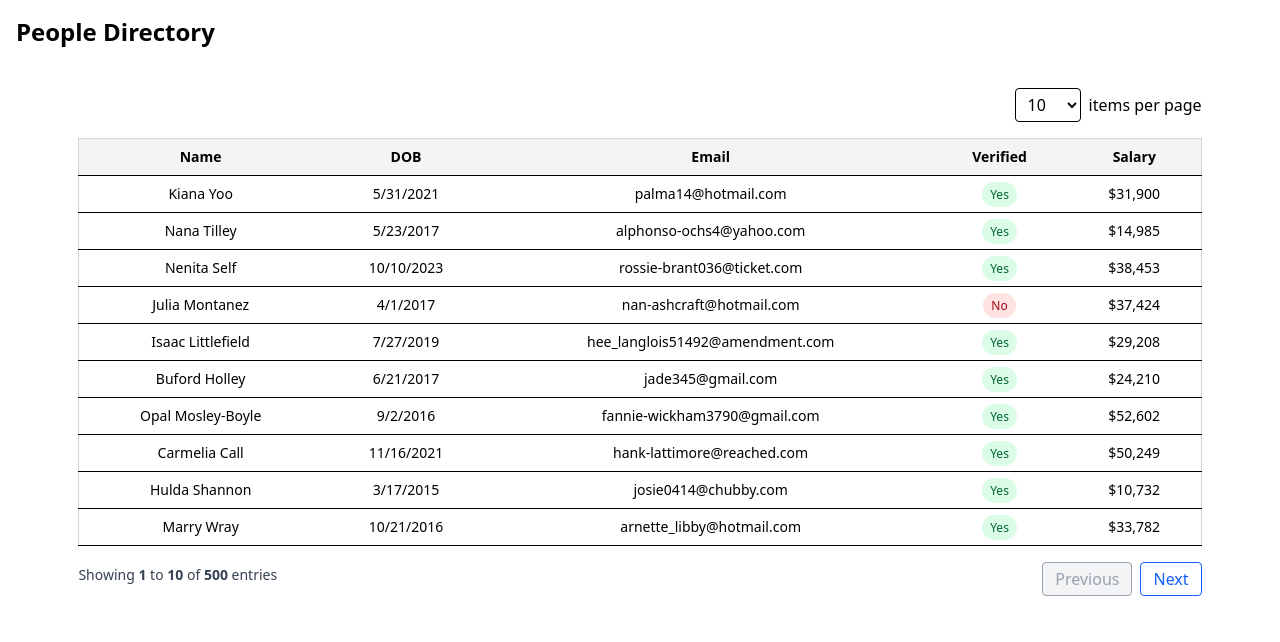
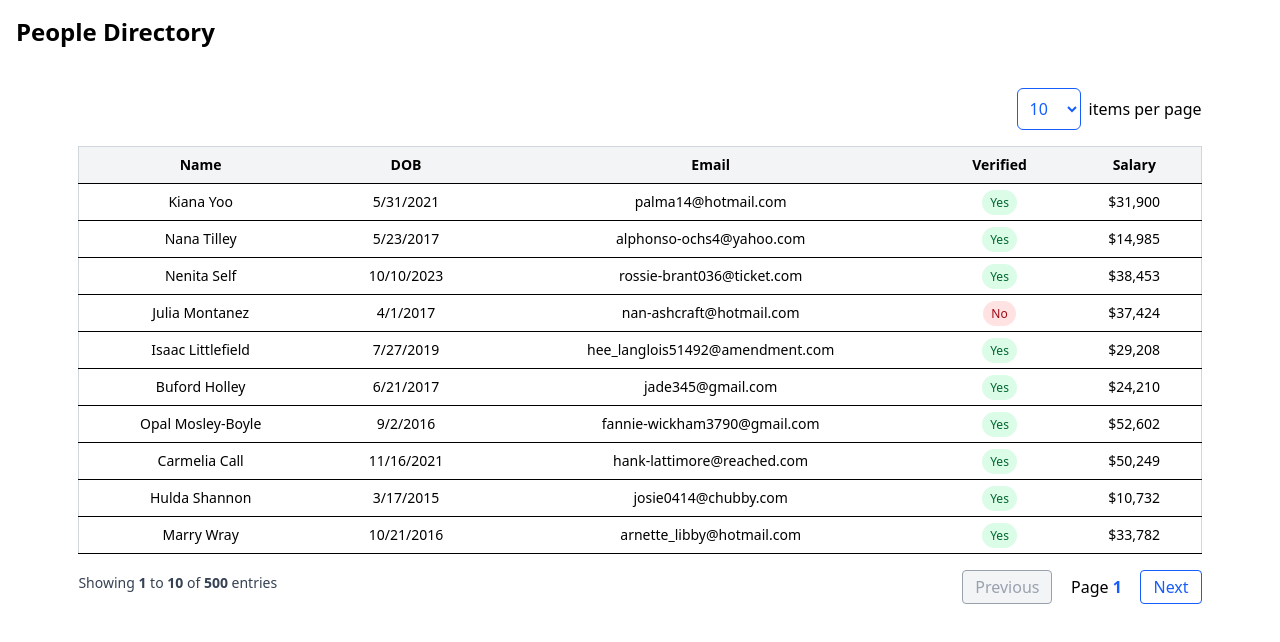
Before and after one commit to luceliu/random-people-table, a React (Vite) app: page / in a window 1280 px wide. Shown: the top 642 px of the page. Built offline with nearby package versions, Linux system fonts and the light colour scheme.

Commit message:
clean up

```diff
--- a/src/components/ItemsPerPageSelect.tsx
+++ b/src/components/ItemsPerPageSelect.tsx
@@ -1,18 +1,18 @@
 interface IRowsPerPageSelectProps {
   value: number;
-  onChange: (value: number) => void;
+  handleOptionSelect: (value: number) => void;
   options: number[];
 }
 
 const ItemsPerPageSelect: React.FunctionComponent<IRowsPerPageSelectProps> = ({
   value,
-  onChange,
+  handleOptionSelect,
   options,
 }) => {
   return (
     <select
       value={value}
-      onChange={(e) => onChange(Number(e.target.value))}
+      onChange={(e) => handleOptionSelect(Number(e.target.value))}
       className="block w-16 p-2 rounded-md cursor-pointer border text-blue-600 border-blue-600 focus:border-indigo-600 focus:ring-indigo-500 focus:outline-none"
     >
       {options.map((option) => (
--- a/src/components/PersonModal.tsx
+++ b/src/components/PersonModal.tsx
@@ -1,6 +1,6 @@
 import { useEffect, useRef } from "react";
 import { Person } from "../types/Person";
-import { formatSalary } from "../utils/formatters";
+import { formatDate, formatSalary } from "../utils/formatters";
 
 interface IPersonModalProps {
   person: Person;
@@ -28,11 +28,6 @@ const PersonModal: React.FunctionComponent<IPersonModalProps> = ({
       document.removeEventListener("mousedown", handleClickOutside);
     };
   }, [onClose]);
-
-  const formatDate = (dateStr: string) => {
-    const date = new Date(dateStr);
-    return date.toLocaleDateString();
-  };
 
   return (
     <div
--- a/src/components/Table.tsx
+++ b/src/components/Table.tsx
@@ -1,4 +1,5 @@
 import { useTable } from "../hooks/useTable";
+import ItemsPerPageSelect from "./ItemsPerPageSelect";
 
 export interface TableColumn<T> {
   header: string;
@@ -40,17 +41,11 @@ function Table<T>({
   return (
     <div className="flex flex-col items-center justify-center w-full overflow-x-hidden">
       <div className="w-[90%] flex m-4 justify-end items-baseline space-x-2">
-        <select
+        <ItemsPerPageSelect
           value={itemsPerPage}
-          onChange={(e) => handleItemsPerPageChange(Number(e.target.value))}
-          className="px-2 py-1 border rounded"
-        >
-          {itemsPerPageOptions.map((option) => (
-            <option key={option} value={option}>
-              {option}
-            </option>
-          ))}
-        </select>
+          handleOptionSelect={handleItemsPerPageChange}
+          options={itemsPerPageOptions}
+        />
         <span>items per page</span>
       </div>
       <div className="w-[90%] overflow-x-auto">
@@ -108,7 +103,7 @@ function Table<T>({
             of <span className="font-semibold">{data.length}</span> entries
           </span>
         </div>
-        <div className="flex space-x-2">
+        <div className="flex space-x-3 items-center">
           <button
             onClick={handlePreviousPage}
             disabled={currentPage === 1}
@@ -120,6 +115,10 @@ function Table<T>({
           >
             Previous
           </button>
+          <span className="w-16 text-center">
+            Page{" "}
+            <span className="text-blue-600 font-semibold">{currentPage}</span>
+          </span>
           <button
             onClick={handleNextPage}
             disabled={currentPage === totalPages}
```
